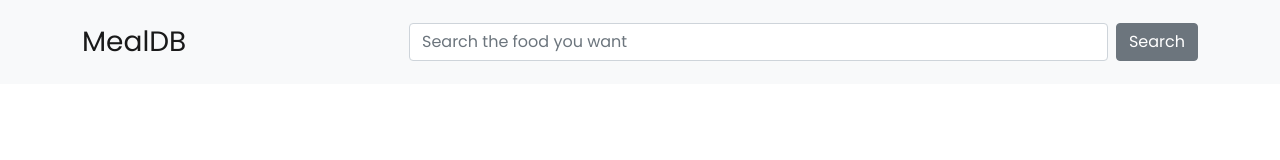
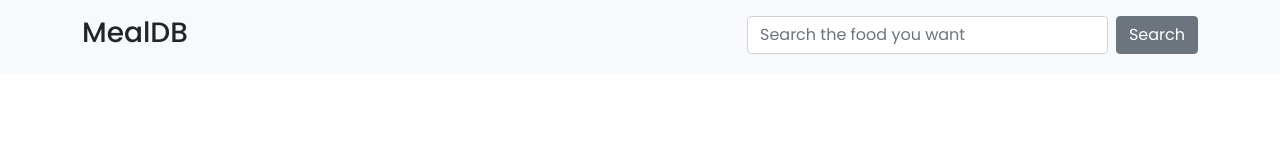
Before and after one commit to codernoyon/mealdb-clone, a plain HTML site: page index.html in a window 1280 px wide. Drawn offline with nearby package versions, Linux system fonts and the light colour scheme.

Commit message:
navbar update

```diff
--- a/index.html
+++ b/index.html
@@ -10,16 +10,22 @@
 </head>
 <body>
     <!-- header section -->
-    <nav class="navbar navbar-expand-lg navbar-light bg-light py-3">
+    <nav class="py-3 avbar-light bg-light">
         <div class="container">
-          <a class="navbar-brand d-inline-block fs-3" href="#">MealDB</a>
-            <form class="d-flex w-75 ms-auto ps-md-5 ">
-                <input id="input-feild" class="form-control me-2" type="search" placeholder="Search the food you want" aria-label="Search">
-                <button id="search-btn" class="btn btn-secondary" type="submit">Search</button>
-            </form>
-          </div>
+            <div class="row justify-content-between">
+                <div class="col-md-6">
+                    <h3 class="text-center text-md-start">MealDB</h3>
+                </div>
+                <div class="col-md-6 col-lg-5">
+                    <div class="d-flex">
+                        <input id="input-feild" class="form-control me-2" type="search" placeholder="Search the food you want" aria-label="Search">
+                        <button id="search-btn" class="btn btn-secondary" type="submit">Search</button>
+                    </div>
+                </div>
+            </div>
         </div>
     </nav>
+
 
     <!-- write someting message -->
     <div id="write-messege" class="position-relative"></div>
```
